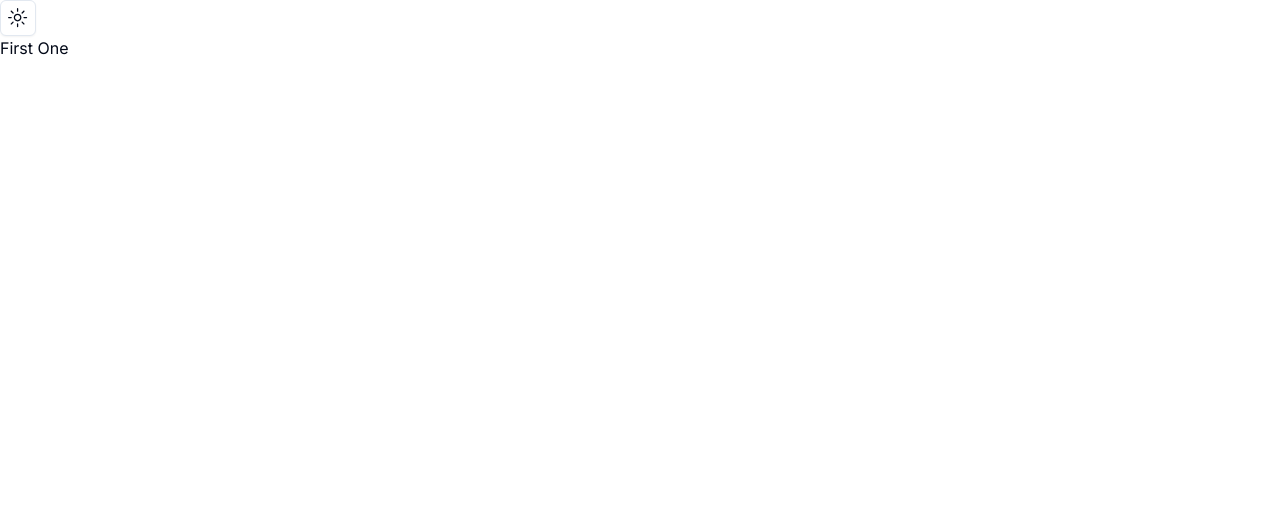
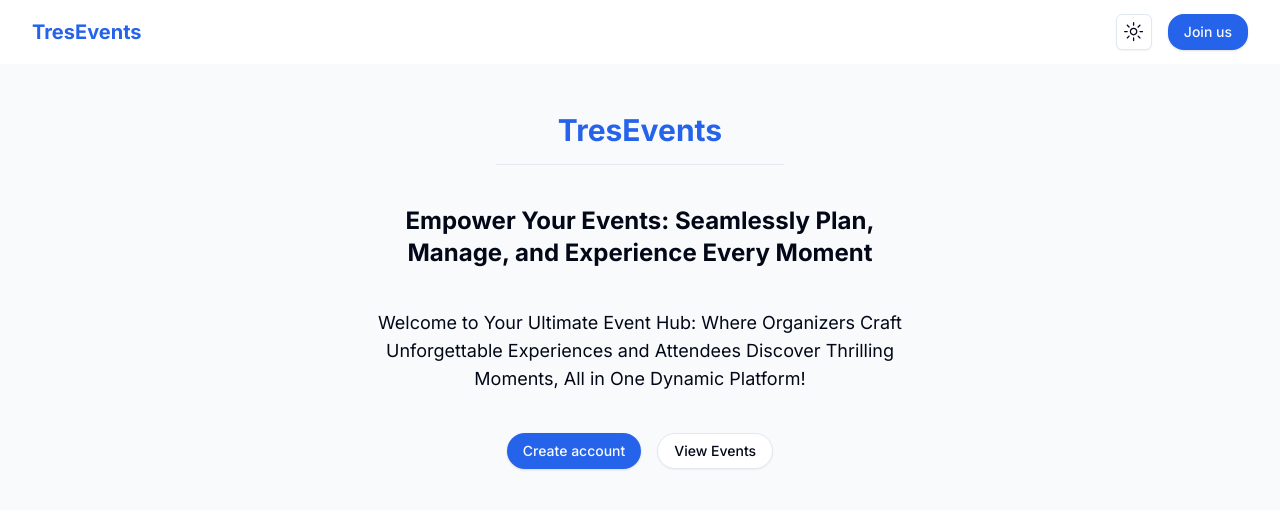
Before and after one commit to TresorRw/event-web-fe, a Next.js app: page / in a window 1280 px wide. Shown: the top 510 px of the page. Built offline with nearby package versions, Linux system fonts and the light colour scheme.

Commit message:
Added hero section

```diff
--- /dev/null
+++ b/app/hero.tsx
@@ -0,0 +1,28 @@
+import { Button } from '@/components/ui/button'
+import { Separator } from "@/components/ui/separator"
+import Link from 'next/link'
+import React from 'react'
+
+const Hero = () => {
+  return (
+    <div className="bg-gray-50 dark:bg-inherit w-full">
+      <div className="container mx-auto  w-full lg:w-1/2 text-center py-12">
+        <h1 className="text-3xl text-primary font-bold mb-4">TresEvents</h1>
+        <Separator className='w-1/2 mx-auto mb-10' />
+        <h2 className="text-2xl font-bold mb-4">Empower Your Events: Seamlessly Plan, Manage, and Experience Every Moment</h2>
+        <p className="text-lg mt-10">Welcome to Your Ultimate Event Hub: Where Organizers Craft Unforgettable Experiences and Attendees Discover Thrilling Moments, All in One Dynamic Platform!</p>
+
+        <div className="mt-10 space-x-4">
+          <Link href={"/account"}>
+            <Button className='rounded-3xl dark:text-white'>Create account</Button>
+          </Link>
+          <Link href={"/events"}>
+            <Button className='rounded-3xl hover:bg-primary hover:text-white' variant={"outline"}>View Events</Button>
+          </Link>
+        </div>
+      </div>
+    </div>
+  )
+}
+
+export default Hero
--- a/app/layout.tsx
+++ b/app/layout.tsx
@@ -2,7 +2,7 @@ import type { Metadata } from "next";
 import { Inter } from "next/font/google";
 import { ThemeProvider } from "@/components/theme-provider"
 import "./globals.css";
-import {ModeToggle} from "@/components/theme-changer";
+import Header from "@/components/ui/header";
 
 const inter = Inter({ subsets: ["latin"] });
 
@@ -25,7 +25,7 @@ export default function RootLayout({
           enableSystem
           disableTransitionOnChange
         >
-          <ModeToggle />
+          <Header />
           {children}
         </ThemeProvider>
       </body>
--- a/app/page.tsx
+++ b/app/page.tsx
@@ -1,8 +1,9 @@
+import Hero from "./hero";
 
 export default function Home() {
   return (
     <main className="">
-      <h2>First One</h2>
+      <Hero />
     </main>
   );
 }
```
